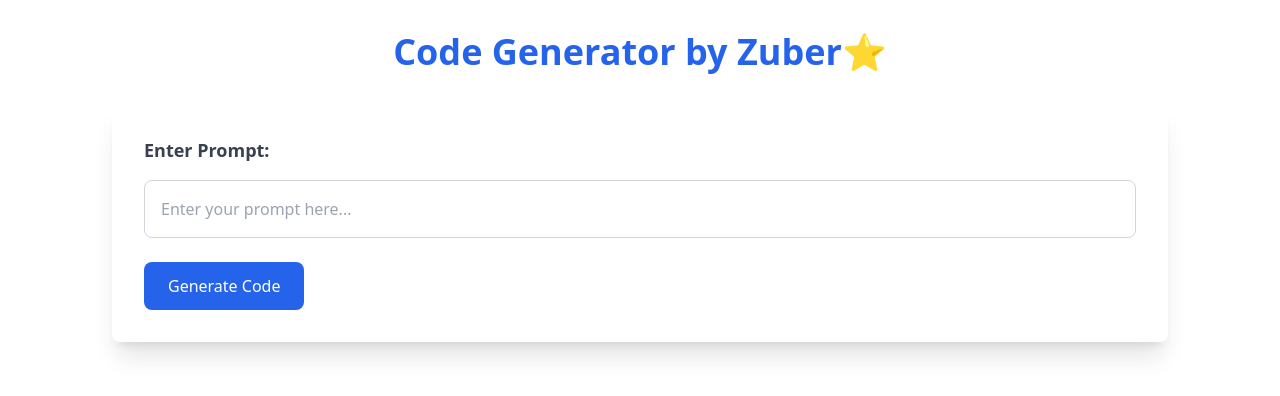
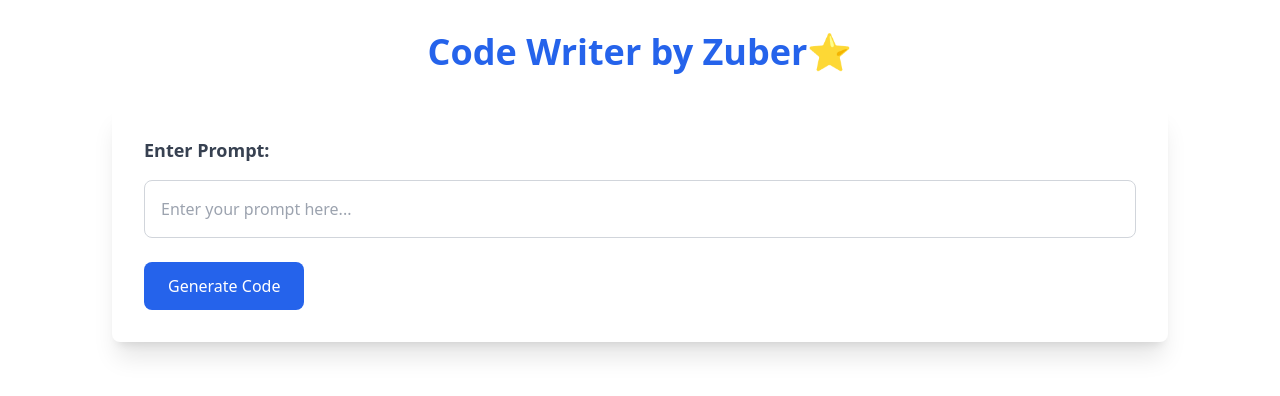
Before and after one commit to Zuber7489/AutoCoder.ai, an Angular app: page / in a window 1280 px wide. Shown: the top 396 px of the page. Built offline with nearby package versions, Linux system fonts and the light colour scheme.

Commit message:
'updated'

```diff
--- a/src/app/app.component.html
+++ b/src/app/app.component.html
@@ -1,5 +1,5 @@
 <div class="container mx-auto px-4 py-8">
-  <h1 class="text-4xl font-bold text-blue-600 mb-8 text-center">Code Generator by Zuber⭐</h1>
+  <h1 class="text-4xl font-bold text-blue-600 mb-8 text-center">Code Writer by Zuber⭐</h1>
 
   <form (ngSubmit)="generateCode()" class="bg-white shadow-xl rounded-lg p-8 mb-8 mx-4 sm:mx-8 lg:mx-16 xl:mx-24">
     <label class="block text-gray-700 text-lg font-semibold mb-4">Enter Prompt:</label>
@@ -33,6 +33,6 @@
         </div>
     <pre id="codeBlock" class="p-6 rounded-lg overflow-x-auto bg-black text-green-400">{{ generatedContent }}</pre>
   </div>
+  <iframe [src]="iframeSrc" *ngIf="iframeSrc && !isLoading" class="w-[1060px] h-[500px] shadow-xl rounded-lg p-8 mx-4 sm:mx-8 lg:mx-16 xl:mx-24"></iframe>
 
-  <iframe [src]="iframeSrc" *ngIf="iframeSrc && !isLoading" class="w-full h-[500px] border-0 mt-8 rounded-lg shadow-xl mx-4 sm:mx-8 lg:mx-16 xl:mx-24"></iframe>
 </div>
```
